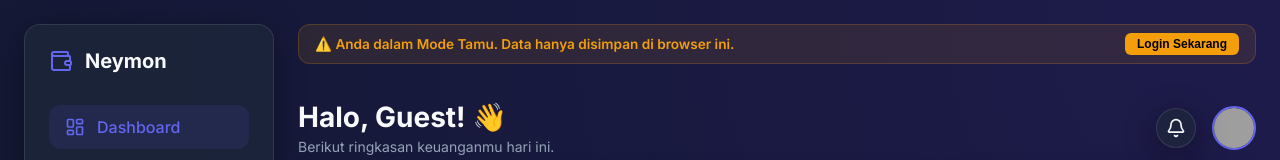
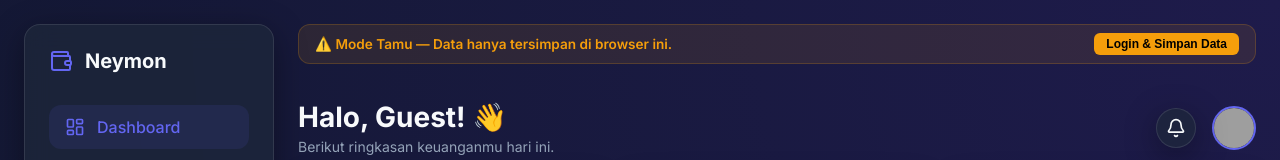
Before and after one commit to Qyw-ss/neymon, a React (Vite) app: page / in a window 1280 px wide. Both pictures are taken after a click on the button "Coba sebagai Tamu (Offline Mode)". Shown: the top 160 px of the page. Built offline with nearby package versions, Linux system fonts and the light colour scheme; no server answers; grey boxes are pictures that could not be loaded.

Commit message:
fix: Guest mode login button now properly resets to Welcome screen, cache bust

```diff
--- a/src/App.jsx
+++ b/src/App.jsx
@@ -132,12 +132,16 @@ function AppContent() {
       <main className="app-main">
         {isGuest && (
           <div style={{ background: 'rgba(245, 158, 11, 0.1)', border: '1px solid rgba(245, 158, 11, 0.2)', padding: '8px 16px', borderRadius: 12, display: 'flex', alignItems: 'center', justifyContent: 'space-between', marginBottom: 12 }}>
-            <span style={{ fontSize: '0.85rem', color: 'var(--warning)', fontWeight: 600 }}>⚠️ Anda dalam Mode Tamu. Data hanya disimpan di browser ini.</span>
+            <span style={{ fontSize: '0.85rem', color: 'var(--warning)', fontWeight: 600 }}>⚠️ Mode Tamu — Data hanya tersimpan di browser ini.</span>
             <button
-              onClick={() => { window.location.reload(); }}
+              onClick={() => {
+                localStorage.removeItem('smart_is_guest');
+                localStorage.removeItem('smart_onboarding_done');
+                window.location.reload();
+              }}
               style={{ background: 'var(--warning)', color: '#000', border: 'none', padding: '4px 12px', borderRadius: 6, fontSize: '0.75rem', fontWeight: 700, cursor: 'pointer' }}
             >
-              Login Sekarang
+              Login & Simpan Data
             </button>
           </div>
         )}
--- a/src/context/TransactionContext.jsx
+++ b/src/context/TransactionContext.jsx
@@ -1,3 +1,4 @@
+// Neymon v1.1.0 - Production Build
 import { createContext, useContext, useState, useEffect, useRef } from 'react';
 import { ref, set, get, child } from 'firebase/database';
 import { db } from '../lib/firebase';
```
